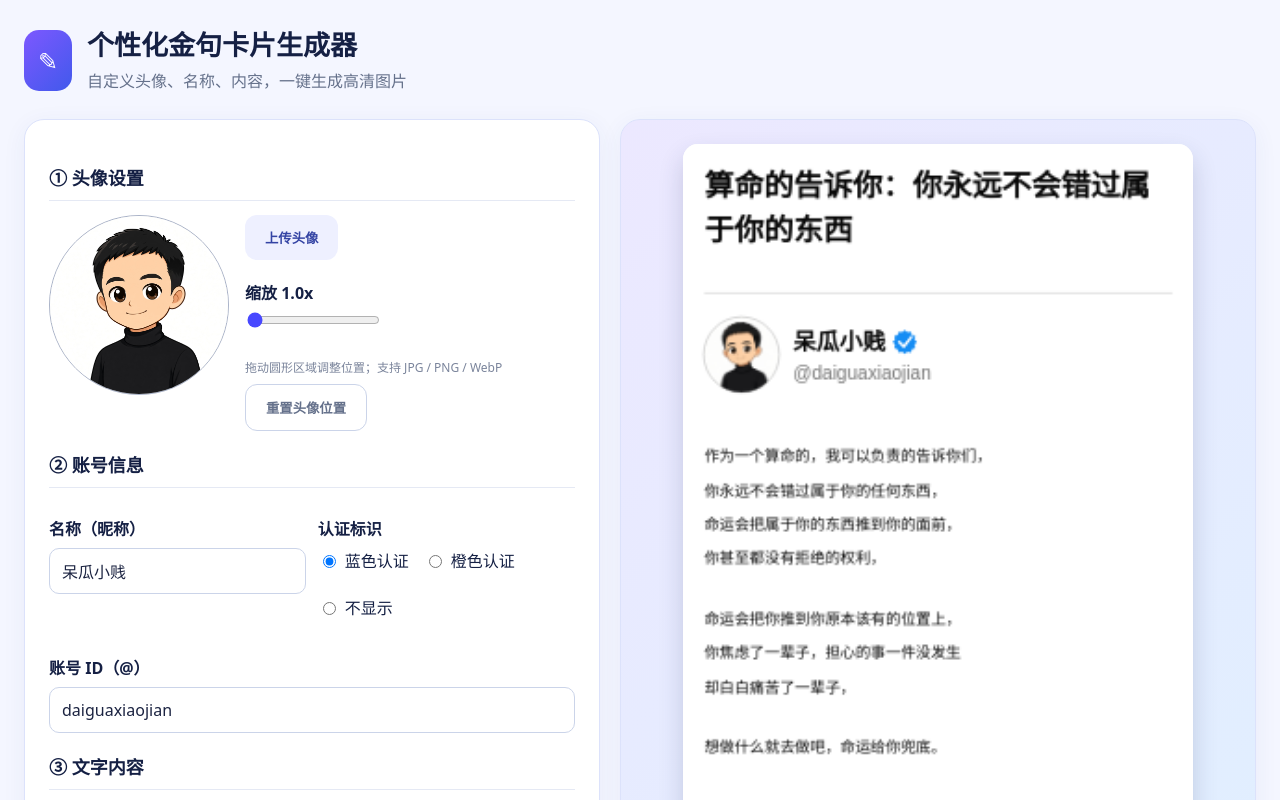
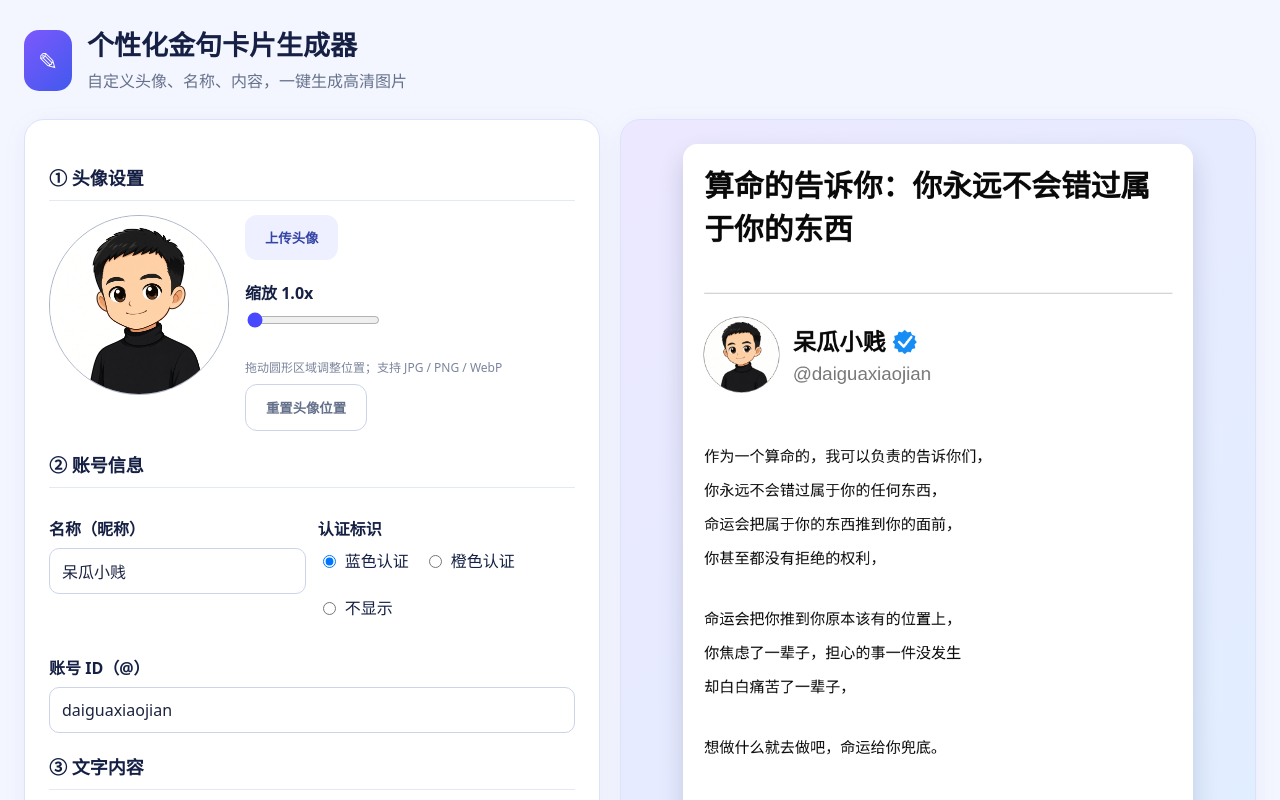
Before and after one commit to daiguaxiaojian/quote-card-generator, a React (Vite) app: page / in a window 1280 px wide. Shown: the top 800 px of the page. Built offline with nearby package versions, Linux system fonts and the light colour scheme.

Commit message:
Render preview at 3x for sharp display: src/App.tsx

```diff
--- a/src/App.tsx
+++ b/src/App.tsx
@@ -65,7 +65,9 @@ export default function App() {
     img.src = avatarSrc
   }, [avatarSrc])
 
-  // 实时预览：状态变化后用 rAF 节流重绘
+  // 实时预览：状态变化后用 rAF 节流重绘。
+  // 预览按 3x（825×1110）渲染：画布 CSS 宽度最大 510px，1x（275×370）
+  // 原图会被浏览器放大显示导致发虚，高分辨率渲染再缩小显示才清晰。
   useEffect(() => {
     let raf = 0
     let cancelled = false
@@ -73,7 +75,7 @@ export default function App() {
       if (cancelled) return
       const canvas = canvasRef.current
       if (!canvas) return
-      const result = renderQuote(canvas, state, avatarRef.current, 1)
+      const result = renderQuote(canvas, state, avatarRef.current, 3)
       setOverflow((prev) => (prev === result.overflow ? prev : result.overflow))
     })
     return () => {
@@ -306,7 +308,7 @@ export default function App() {
             onDragLeave={() => setDragOver(false)}
             onDrop={handleDrop}
           >
-            <canvas ref={canvasRef} width={275} height={370} />
+            <canvas ref={canvasRef} width={825} height={1110} />
           </div>
           <div className="hint">可把头像图片直接拖到预览图上更换</div>
           {overflow && (
```
